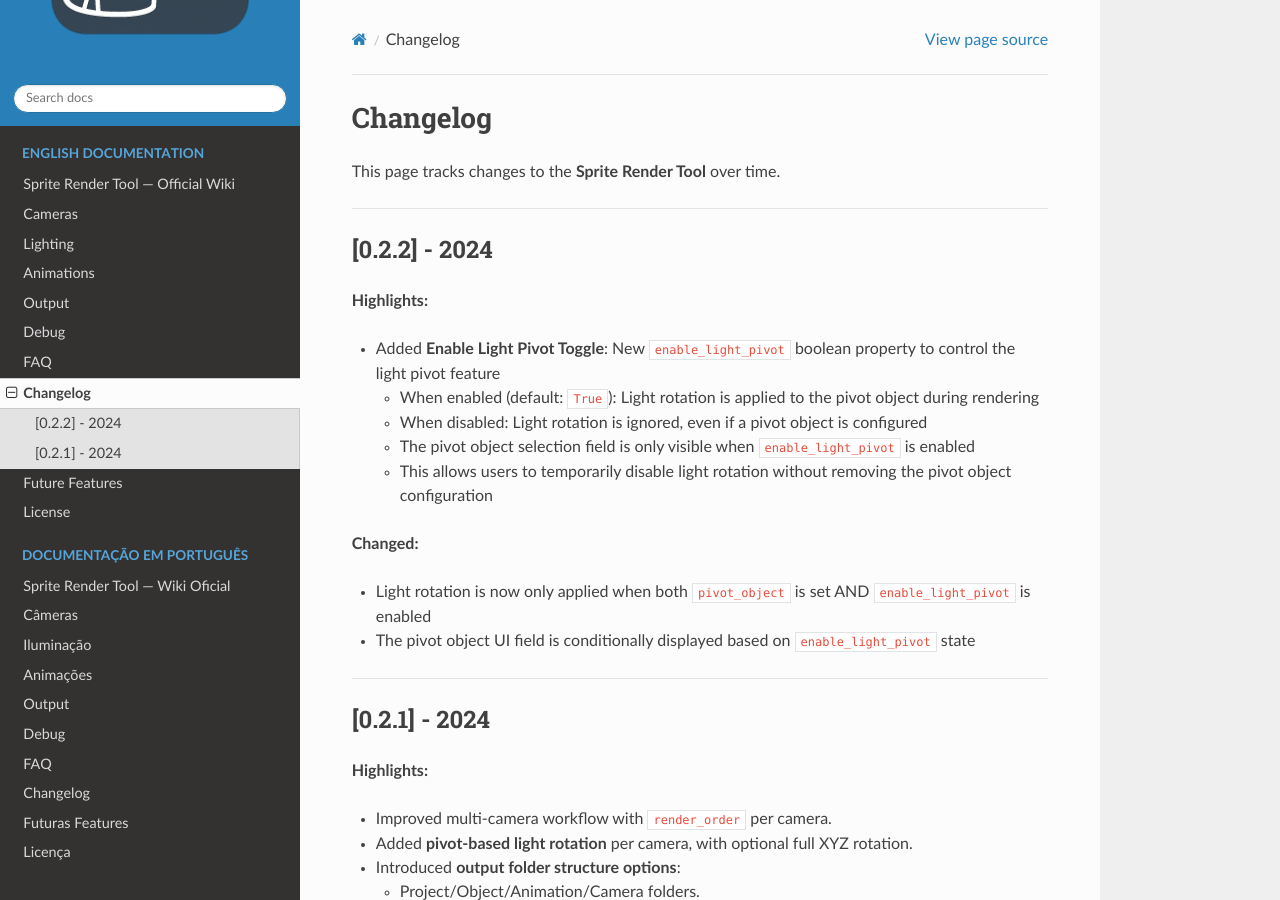
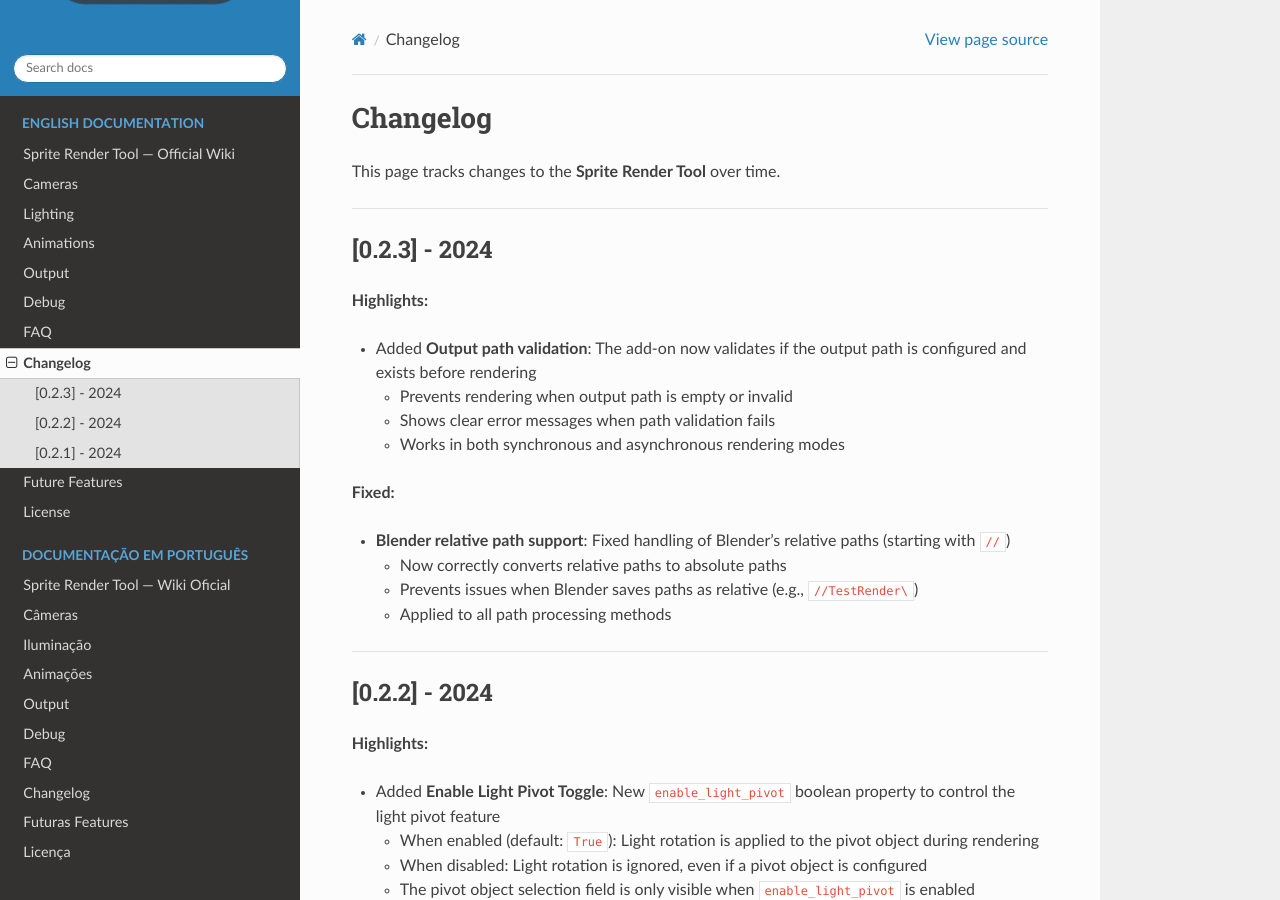
Before and after one commit to Lochzin/Sprite-Render-Tool-Wiki, a Sphinx documentation site: the page built from docs/en/Changelog.md, in a window 1280 px wide and 900 px high. Built offline with Sphinx 7.4.7 and the Read the Docs theme 3.1.0, drawn with Linux system fonts in a browser that asks for light colours.

Commit message:
Changelog Update

```diff
--- a/docs/en/Changelog.md
+++ b/docs/en/Changelog.md
@@ -1,6 +1,22 @@
 # Changelog
 
 This page tracks changes to the **Sprite Render Tool** over time.
+
+---
+
+## [0.2.3] - 2024
+
+**Highlights:**
+- Added **Output path validation**: The add-on now validates if the output path is configured and exists before rendering
+  - Prevents rendering when output path is empty or invalid
+  - Shows clear error messages when path validation fails
+  - Works in both synchronous and asynchronous rendering modes
+
+**Fixed:**
+- **Blender relative path support**: Fixed handling of Blender's relative paths (starting with `//`)
+  - Now correctly converts relative paths to absolute paths
+  - Prevents issues when Blender saves paths as relative (e.g., `//TestRender\`)
+  - Applied to all path processing methods
 
 ---
 
```
Also changed, not shown: docs/pt/Changelog.md (+16 -0 lines).
